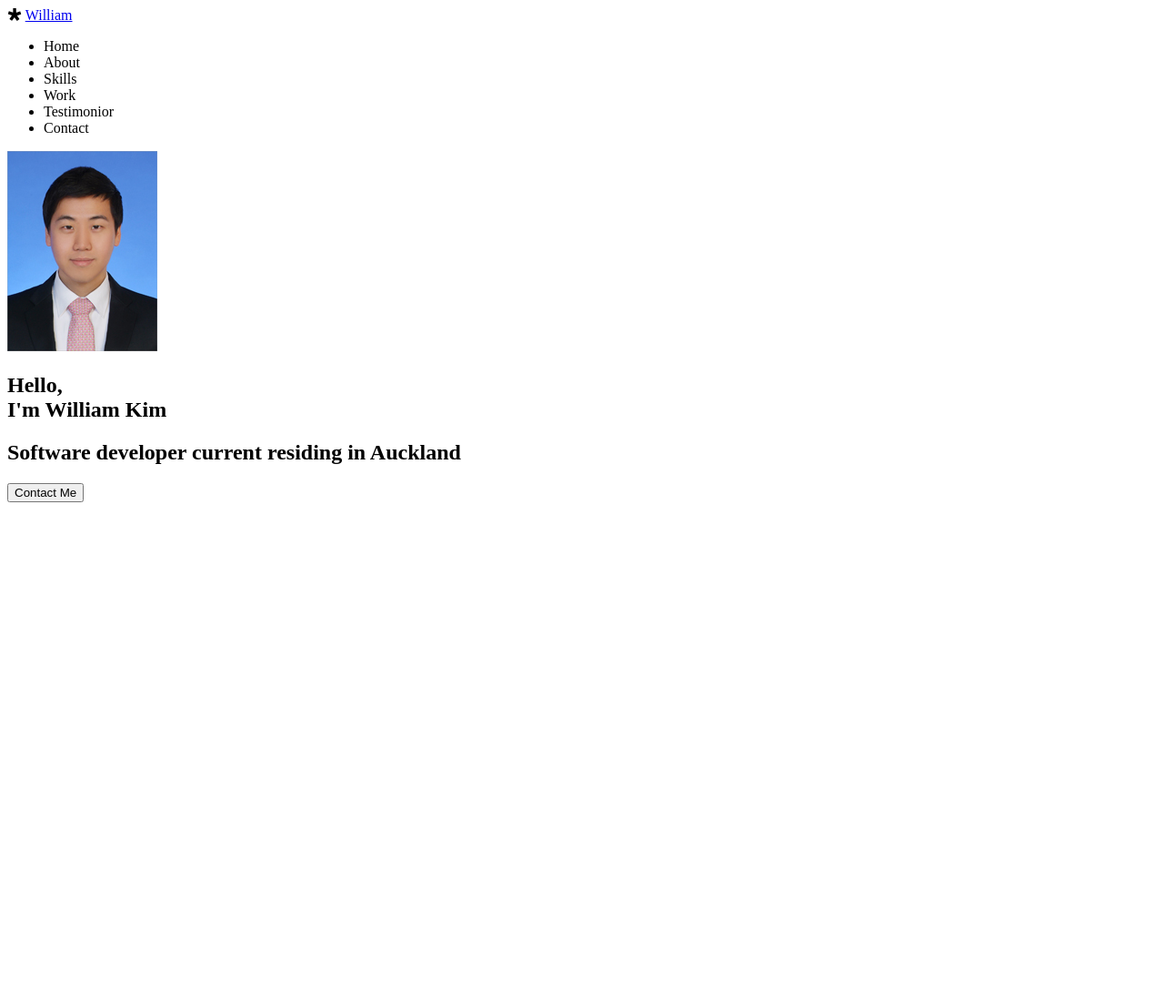
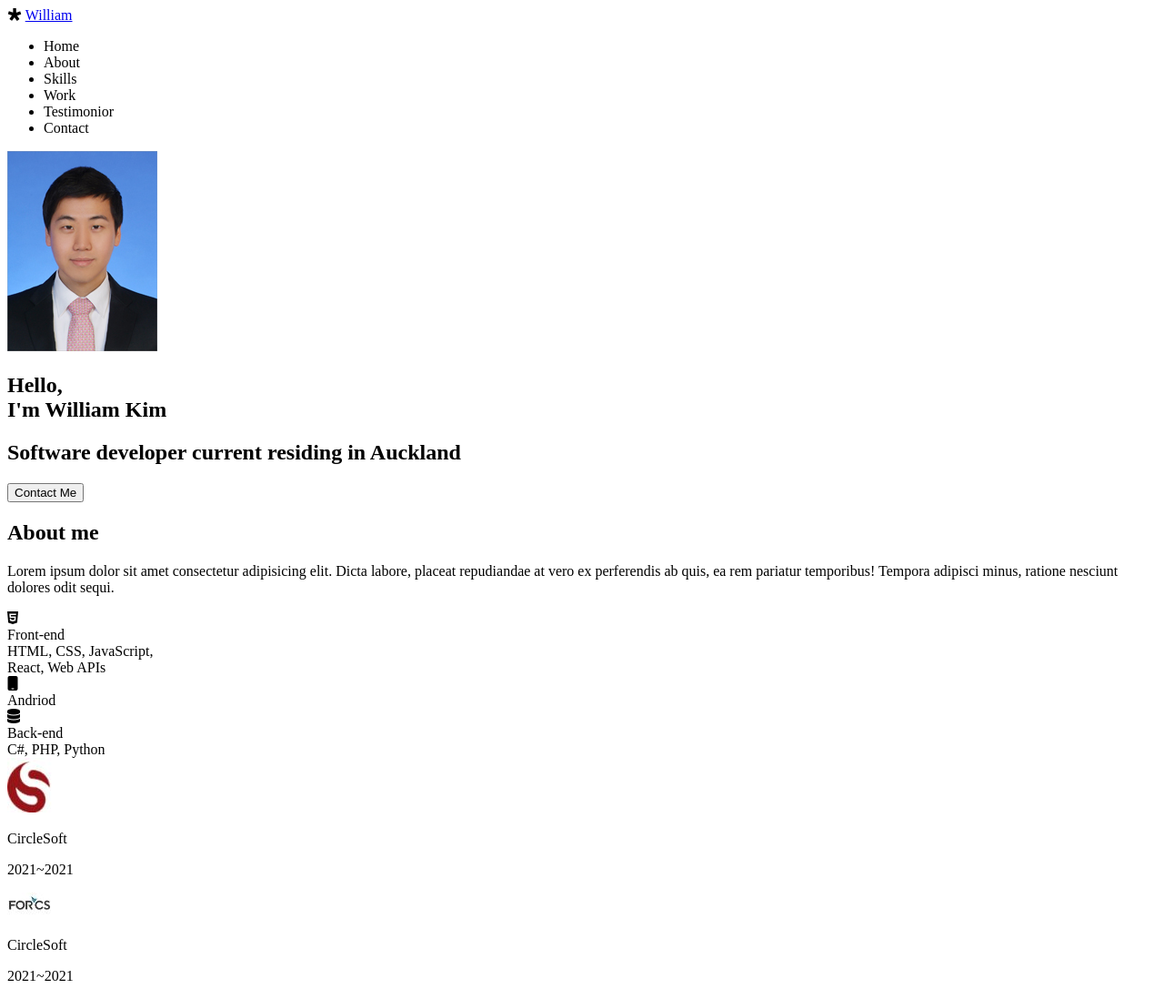
Before and after one commit to dizikjh/portfolio, a plain HTML site: page index.html in a window 1280 px wide. Shown: the whole page at 91% size. Before the commit the page ends 800 px from the top, so only its background shows below. Drawn offline with Linux system fonts and the light colour scheme; files that its build step writes are made by us from their sources; files whose address does not match are found by name.

Commit message:
HTML / About

```diff
--- a/index.html
+++ b/index.html
@@ -43,7 +43,47 @@
         <button class="home__contact">Contact Me</button>
     </section>
     <!-- About -->
-    <section id="about"></section>
+    <section id="about">
+        <h1>About me</h1>
+        <p>
+            Lorem ipsum dolor sit amet consectetur adipisicing elit. Dicta labore, placeat repudiandae at vero ex perferendis ab quis, ea rem pariatur temporibus! Tempora adipisci minus, ratione nesciunt dolores odit sequi.
+        </p>
+        <div class="about__majors">
+            <div class="major">
+                <div class="major__icon"></div>
+                    <i class="fab fa-html5"></i>
+                <div class="major__title">Front-end</div>
+                <div class="major__description">
+                    HTML, CSS, JavaScript,
+                    <br />React, Web APIs
+                </div>
+            </div>
+            <div class="major">
+                <div class="major__icon"></div>
+                <i class="fas fa-mobile"></i>
+                <div class="major__title"Mobile></div>
+                <div class="major__description">Andriod</div>
+            </div>
+            <div class="major">
+                <div class="major__icon"></div>
+                <i class="fas fa-database"></i>
+                <div class="major__title">Back-end</div>
+                <div class="major__description">C#, PHP, Python</div>
+            </div>
+        </div>
+        <div class="about_jobs">
+            <div class="job">
+                <img src="imgs/job/circlesoft.jpg" alt="" class="job__logo">
+                <p class="job__name">CircleSoft</p>
+                <p class="job__period">2021~2021</p>
+            </div>
+            <div class="job">
+                <img src="imgs/job/forcs.jpg" alt="" class="job__logo">
+                <p class="job__name">CircleSoft</p>
+                <p class="job__period">2021~2021</p>
+            </div>
+        </div>
+    </section>
     <!-- Skills -->
     <section id="skills"></section>
     <!-- Work -->
```
Also changed, not shown: imgs/html.png (added), imgs/job/aspire2.JPG (added), imgs/job/circlesoft.JPG (added), imgs/job/connexworld.JPG (added), imgs/job/forcs.JPG (added), imgs/job/kangnam.JPG (added), imgs/job/remarkIT.JPG (added).
